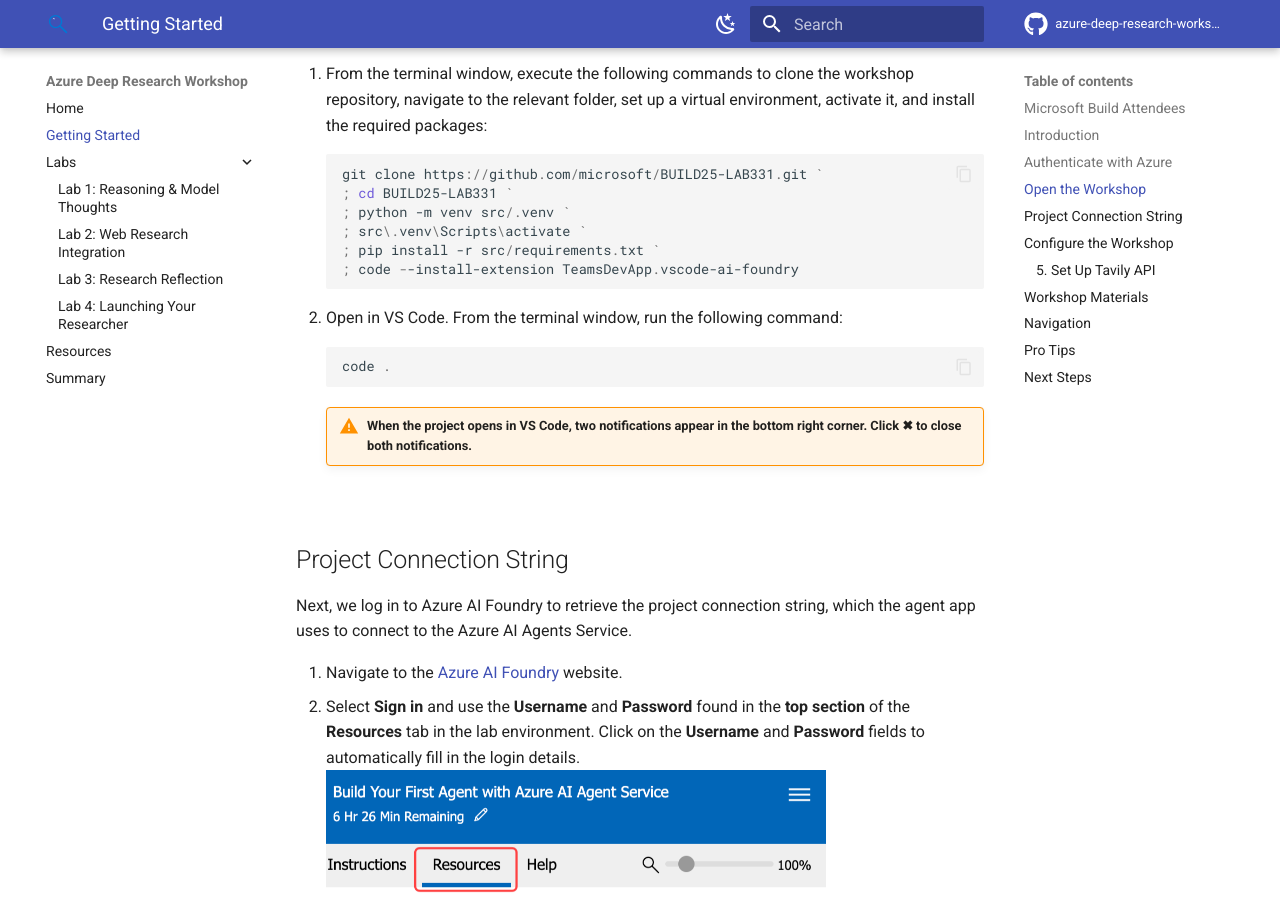
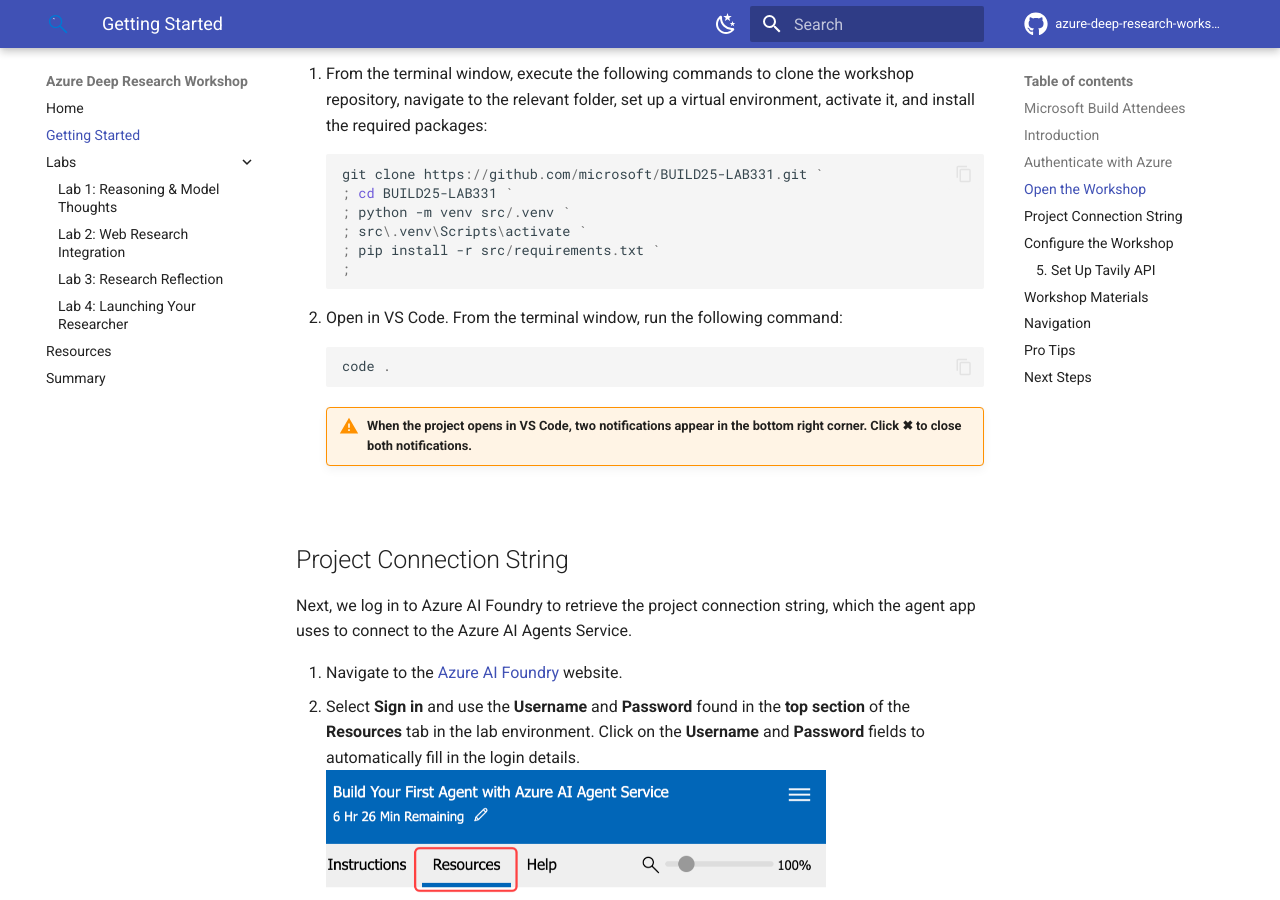
Before and after one commit to microsoft/BUILD25-LAB331, an MkDocs documentation site: the page built from docs/docs/getting-started.md, in a window 1280 px wide and 900 px high, scrolled down 1453 px. Built offline with MkDocs 1.6.1 and Material for MkDocs 9.7.7, drawn with Linux system fonts in a browser that asks for light colours; comment, search, counter and statistics services are not loaded.

Commit message:
Update getting-started.md

````diff
--- a/docs/docs/getting-started.md
+++ b/docs/docs/getting-started.md
@@ -57,7 +57,7 @@
           ; python -m venv src/.venv `
           ; src\.venv\Scripts\activate `
           ; pip install -r src/requirements.txt `
-          ; code --install-extension TeamsDevApp.vscode-ai-foundry
+          ;
           ```
 
       2. Open in VS Code. From the terminal window, run the following command:
````
